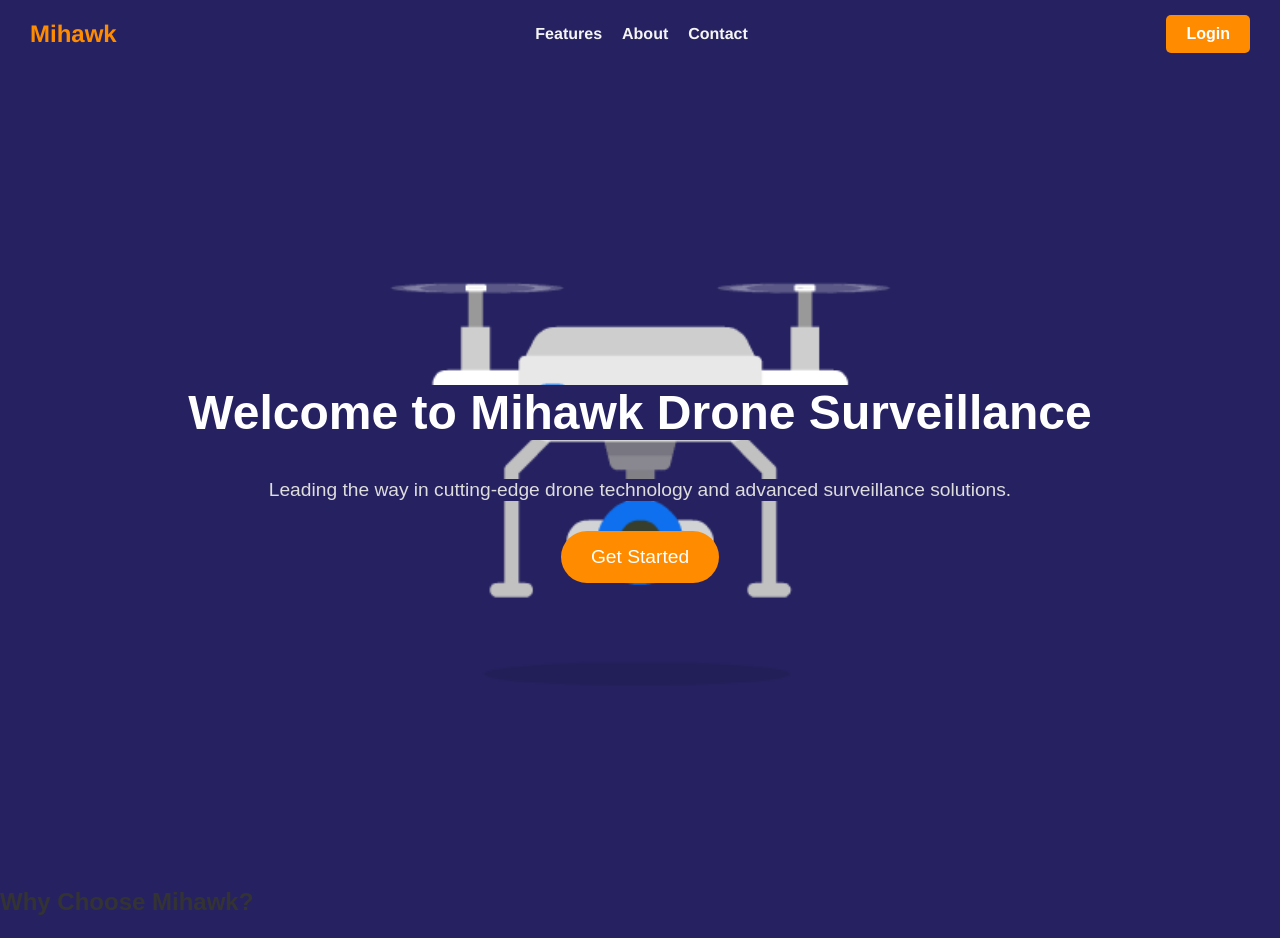
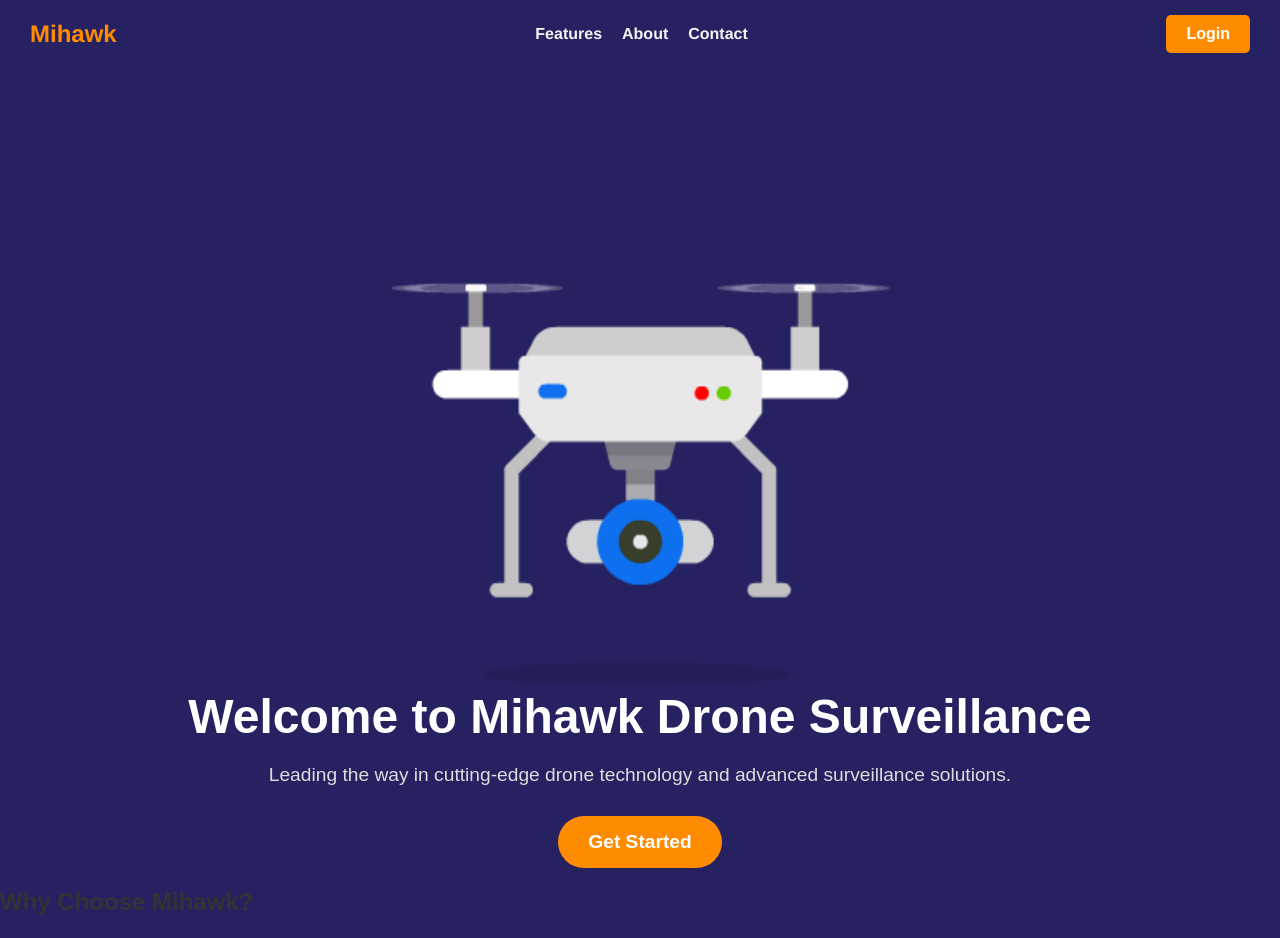
Before and after one commit to usmanmalik07/Mihawk-Drone-Surveillance-System, a React (Create React App) app in the folder web-application/frontend/: page / in a window 1280 px wide. Shown: the top 938 px of the page. Built offline with nearby package versions, Linux system fonts and the light colour scheme; no server answers.

Commit message:
changes in homepage

```diff
--- a/web-application/frontend/src/pages/HomePage.jsx
+++ b/web-application/frontend/src/pages/HomePage.jsx
@@ -15,6 +15,7 @@ const HomePage = () => {
 
   return (
     <div style={{ fontFamily: "Arial, sans-serif", color: "#333" }}>
+    <div className="bg-color">
       {/* Navbar */}
       <nav className="navbar">
         <div className="navbar-logo" onClick={() => handleNavigation("/")}>
@@ -32,6 +33,7 @@ const HomePage = () => {
 
       {/* Hero Section */}
       <div className="hero-section">
+      <div className="hero-content">
         <h1 className="hero-title">Welcome to Mihawk Drone Surveillance</h1>
         <p className="hero-text">
           Leading the way in cutting-edge drone technology and advanced
@@ -40,6 +42,7 @@ const HomePage = () => {
         <button className="hero-button" onClick={handleLogin}>
           Get Started
         </button>
+        </div>
       </div>
 
       {/* Features Section */}
@@ -70,10 +73,13 @@ const HomePage = () => {
         </div>
       </div>
 
+
       {/* Footer */}
       <footer className="footer">
+
         <p>&copy; {new Date().getFullYear()} Mihawk Drone Surveillance. All Rights Reserved.</p>
       </footer>
+      </div>
     </div>
   );
 };
--- a/web-application/frontend/src/styles/HomePage.css
+++ b/web-application/frontend/src/styles/HomePage.css
@@ -1,26 +1,31 @@
 /* Hero Section */
-*{
+.bg-color{
   background-color: #262261;
 }
+/* Hero Section */
 .hero-section {
   background: url('../assets/drone.gif') no-repeat center center;
-  background-size:auto; /* Ensure the drone image fits within the section */
-  background-color: #262261; /* Dark background for the section */
+  background-size:cover; /* Ensure the GIF is contained */
+  background-color: #262261; /* Dark background color */
   display: flex;
   flex-direction: column;
-  justify-content: flex-end; /* Align the content towards the bottom */
   align-items: center;
-  height: 80vh;
+  justify-content: flex-start; /* Align content below the image */
+  height: 80vh; /* Adjust height for better spacing */
+  padding: 0px 0px;
+  text-align: center;
+}
 
-  text-align: center;
-  padding: 40px 20px;
+.hero-content {
+  margin-top: auto; /* Push the content below the GIF */
+  color: #ffffff;
 }
 
 .hero-title {
   font-size: 2.5rem;
   margin-bottom: 15px;
+  font-weight: bold;
   color: #ffffff;
-  font-weight: bold;
 }
 
 .hero-text {
@@ -37,12 +42,14 @@
   border-radius: 50px;
   cursor: pointer;
   font-size: 1rem;
+  font-weight: bold;
   transition: background-color 0.3s ease;
 }
 
 .hero-button:hover {
   background-color: #ff6a00;
 }
+
 /* Navbar Styling */
 .navbar {
   position: sticky;
```
